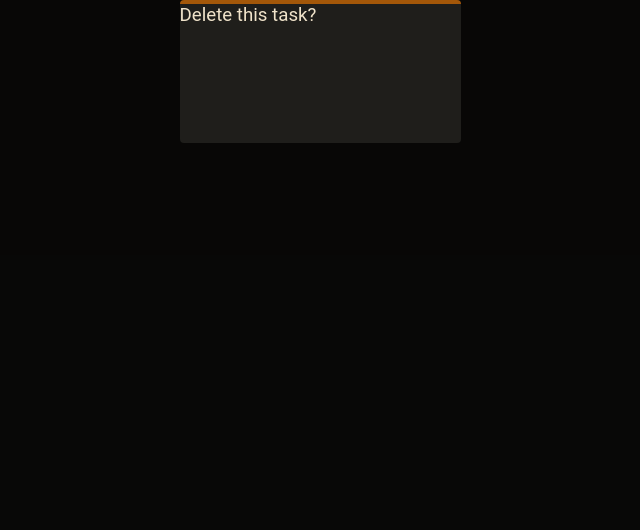
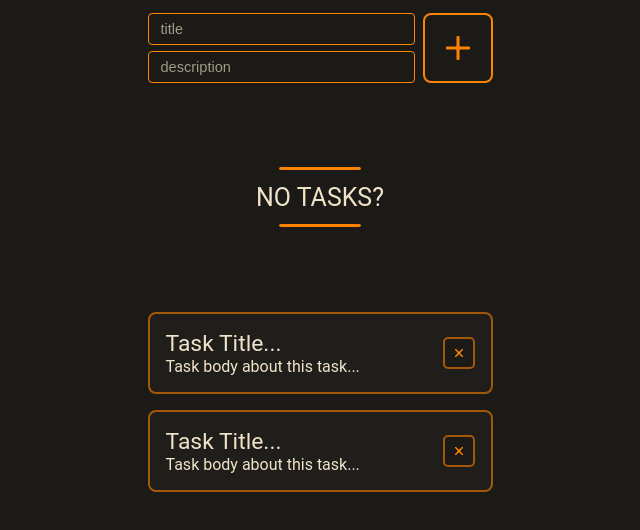
Before and after one commit to iredb/web_lab2, a plain HTML site: page project/page1.html in a window 1280 px wide. Shown: the whole page, without its empty margins (320-960 px from the left). Drawn offline with Linux system fonts and the light colour scheme.

Commit message:
какие то компоненты

```diff
--- a/project/page1.html
+++ b/project/page1.html
@@ -18,12 +18,63 @@
         </div>
     </div> -->
 
-    <div class="popup-stand">
+    <!-- <div class="popup-stand">
         <div class="delete-confirm">
             <span>Delete this task?</span>
             <div class="confirm-buttons">
+                <button class="small-button">Yes</button>
+                <button class="small-button">No</button>
+            </div>
+        </div>
+    </div> -->
 
+    <!-- <div class="popup-stand">
+        <div class="edit-popup">
+            <input type="text" class="mini-input" placeholder="input...">
+            <textarea class="giga-input" placeholder="input..."></textarea>
+            <div class="confirm-buttons">
+                <button class="small-button">Yes</button>
+                <button class="small-button">No</button>
             </div>
+        </div>
+    </div> -->
+
+    <!-- <div class="todo-card">
+        <div class="todo-info">
+            <span class="todo-title">Task Title...</span>
+            <span class="todo-description">Task body about this task...</span>
+        </div>
+        <button class="delete-button"></button>
+    </div> -->
+
+    <form class="add-form">
+        <div class="add-inputs">
+            <input name="title" class="mini-input" placeholder="title">
+            <input name="description" type="text" class="mini-input" placeholder="description">
+        </div>
+        <button class="add-button"></button>
+    </form>
+
+    <div class="no-tasks">
+        <hr color="#FF8303" size="5px">
+        <span>NO TASKS?</span>
+        <hr color="#FF8303" size="5px">
+    </div>
+
+    <div class="task-list">
+        <div class="todo-card">
+            <div class="todo-info">
+                <span class="todo-title">Task Title...</span>
+                <span class="todo-description">Task body about this task...</span>
+            </div>
+            <button class="delete-button"></button>
+        </div>
+        <div class="todo-card">
+            <div class="todo-info">
+                <span class="todo-title">Task Title...</span>
+                <span class="todo-description">Task body about this task...</span>
+            </div>
+            <button class="delete-button"></button>
         </div>
     </div>
 </body>
--- a/project/styles.css
+++ b/project/styles.css
@@ -24,6 +24,15 @@ body {
   margin: 0;
   padding: 1% 25%;
   background-color: var(--very-dark);
+  font-family: "Roboto", sans-serif;
+  display: flex;
+  flex-direction: column;
+  align-items: center;
+  gap: 33px;
+}
+
+span, button {
+  color: var(--text-color);
 }
 
 .small-button {
@@ -34,7 +43,6 @@ body {
   width: 64px;
   height: 24px;
   font-size: 0.65rem;
-  font-family: "Roboto", sans-serif;
 }
 
 .small-button:hover {
@@ -42,6 +50,18 @@ body {
 }
 
 button:hover {
+  background-color: var(--little-dark);
+}
+
+.add-button {
+  background: url("assets/images/plusUnion.svg") no-repeat center;
+  width: 70px;
+  height: 70px;
+  border: solid var(--normal-orange) 2px;
+  border-radius: 8px;
+  background-color: var(--very-dark);
+}
+.add-button:hover {
   background-color: var(--little-dark);
 }
 
@@ -88,7 +108,6 @@ button:hover {
   border-radius: 4px;
   padding: 7px 12px;
   font-size: 0.91rem;
-  font-family: "Roboto", sans-serif;
   color: var(--text-color);
 }::placeholder {
   color: var(--text-color);
@@ -131,9 +150,9 @@ button:hover {
   display: flex;
   flex-direction: row;
   align-items: center;
-  justify-content: center;
+  justify-content: space-between;
   align-self: flex-end;
-  gap: 16px;
+  padding: 0px 20px;
   width: 360px;
   height: 76px;
   border-radius: 8px 8px 0 0;
@@ -166,8 +185,14 @@ button:hover {
   background: var(--little-dark);
   width: 281px;
   height: 143px;
+  padding-top: 37px;
+  padding-bottom: 13px;
   border-radius: 4px;
   border-top: solid var(--dirty-orange) 4px;
+  display: flex;
+  flex-direction: column;
+  align-items: center;
+  justify-content: space-between;
 }
 
 .delete-confirm span {
@@ -175,3 +200,72 @@ button:hover {
   font-family: "Roboto", sans-serif;
   color: var(--text-color);
 }
+
+.edit-popup {
+  display: flex;
+  flex-direction: column;
+  align-items: center;
+  align-self: flex-end;
+  gap: 8px;
+  padding: 18px;
+}
+
+.todo-info {
+  display: flex;
+  flex-direction: column;
+}
+
+.todo-title {
+  font-size: 1.43rem;
+}
+
+.todo-desctiption {
+  font-size: 0.91rem;
+}
+
+.todo-card {
+  width: 345px;
+  padding: 16px;
+  display: flex;
+  flex-direction: row;
+  justify-content: space-between;
+  align-items: center;
+  border: solid var(--dirty-orange) 2px;
+  border-radius: 8px;
+  background-color: var(--little-dark);
+  justify-self: center;
+}
+
+.no-tasks {
+  align-self: center;
+  justify-self: center;
+  font-size: 1.56rem;
+  display: flex;
+  flex-direction: column;
+  margin: 39px;
+}
+
+.no-tasks hr {
+  width: 64%;
+  border-radius: 5000000px;
+}
+
+.add-inputs {
+  display: flex;
+  flex-direction: column;
+  gap: 6px;
+}
+
+.add-form {
+  display: flex;
+  flex-direction: row;
+  gap: 8px;
+  justify-self: center;
+}
+
+.task-list {
+  display: flex;
+  flex-direction: column;
+  align-items: center;
+  gap: 16px;
+}
```
